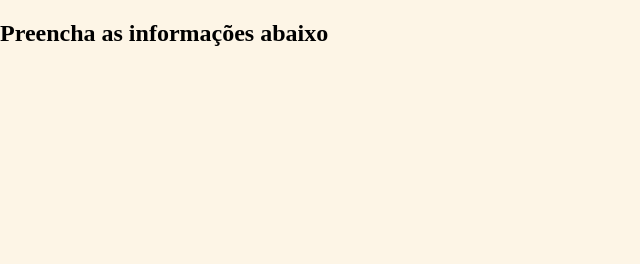
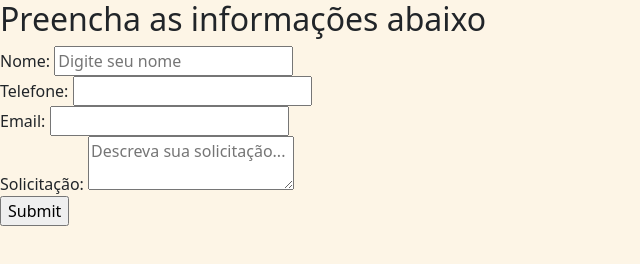
Before and after one commit to bianca-256465/Portif-lio, a plain HTML site: page contato.html in a window 1280 px wide. Shown: the whole page, without its empty margins (0-640 px from the left). Drawn offline with nearby package versions, Linux system fonts and the light colour scheme.

Commit message:
Update contato.html

```diff
--- a/contato.html
+++ b/contato.html
@@ -4,7 +4,9 @@
     <meta charset="UTF-8">
     <meta name="viewport" content="width=device-width, initial-scale=1.0">
     <title>Portifólio - contato</title>
+    <link href="https://cdn.jsdelivr.net/npm/bootstrap@5.3.8/dist/css/bootstrap.min.css" rel="stylesheet">
     <link rel="stylesheet" href="css-interno/contato.css">
+
 </head>
 <body>
     <div id="container">
@@ -12,8 +14,35 @@
             Preencha as informações abaixo
         </h2>
 
-        <div>
+        <div id="principal">
+            <form action="">
+                <div class="formulario">
+                    <label for="nome">Nome:</label>
+                    <input type="text" id="nome" placeholder="Digite seu nome">
+                </div>
 
+                <div class="formulario">
+                    <label for="telefone">Telefone:</label>
+                    <input type="tel" id="telefone">
+                </div>
+
+                <div class="formulario">
+                    <label for="email">Email:</label>
+                    <input type="email" id="email">
+                </div>
+
+                <div class="formulario">
+                    <label for="msg">Solicitação:</label>
+                    <textarea name="text" id="msg" placeholder="Descreva sua solicitação..."></textarea>
+                </div>
+
+                <div id="envio">
+                    <input type="submit">
+                </div>
+
+
+
+            </form>
         </div>
     </div>
 </body>
```
